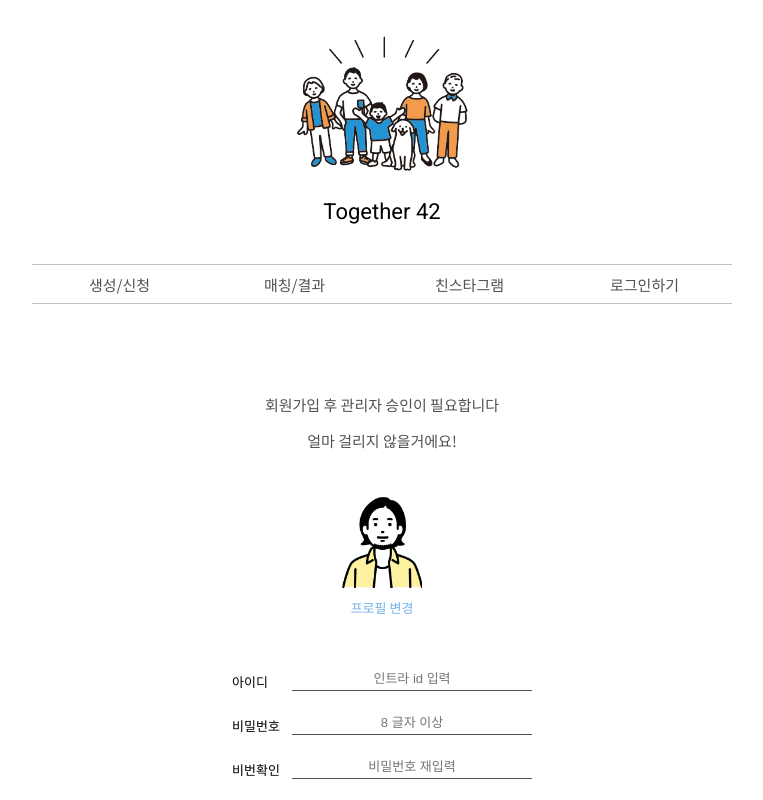
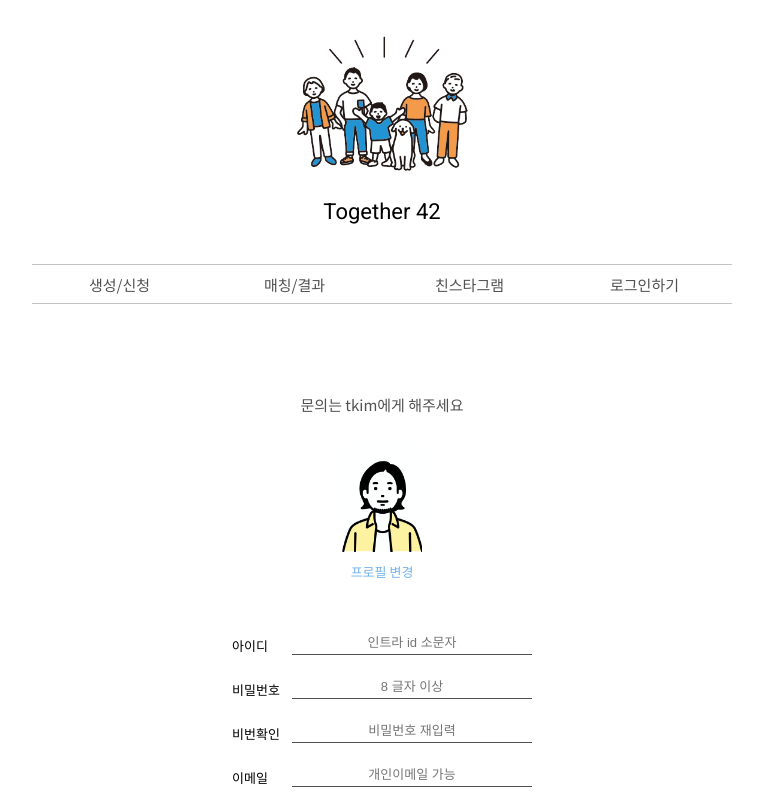
Before and after one commit to Together42/frontend, a React app: page /auth in a window 1280 px wide. Both pictures are taken after a click on the element "회원가입". Shown: the top 800 px of the page, without its empty margins (258-1021 px from the left). Built offline with nearby package versions, Linux system fonts and the light colour scheme.

Commit message:
EDIT: 회원가입 guide 글 수정

```diff
--- a/src/assets/css/Auth/Auth.scss
+++ b/src/assets/css/Auth/Auth.scss
@@ -13,7 +13,7 @@
 }
 
 .signup {
-  margin-bottom: 180px;
+  margin-bottom: 100px;
 }
 
 .auth--profile {
--- a/src/components/Auth/AuthForm.tsx
+++ b/src/components/Auth/AuthForm.tsx
@@ -109,9 +109,9 @@ function AuthForm(props: Props) {
           <input
             className="authForm--input"
             id="id"
-            placeholder="인트라 id 입력"
+            placeholder="인트라 id 소문자"
             onFocus={(e) => (e.target.placeholder = '')}
-            onBlur={(e) => (e.target.placeholder = '인트라 id 입력')}
+            onBlur={(e) => (e.target.placeholder = '인트라 id 소문자')}
             onChange={onChange}
           ></input>
         </div>
--- a/src/components/Auth/index.tsx
+++ b/src/components/Auth/index.tsx
@@ -21,8 +21,8 @@ function Auth() {
       <div className={`auth--wrapper ${signUpMode ? 'signup' : 'login'} `}>
         {signUpMode ? (
           <>
-            <p className="auth--hello">회원가입 후 관리자 승인이 필요합니다</p>
-            <p className="auth--hello">얼마 걸리지 않을거에요!</p>
+            {/* <p className="auth--hello">22년 3월 기준 사서님들만 가입이 가능합니다</p> */}
+            <p className="auth--hello">문의는 tkim에게 해주세요</p>
             <div className="auth--profile">
               <img src={profileImage} alt="profile" />
               <p onClick={onClickOpenProfile}>프로필 변경</p>
```
